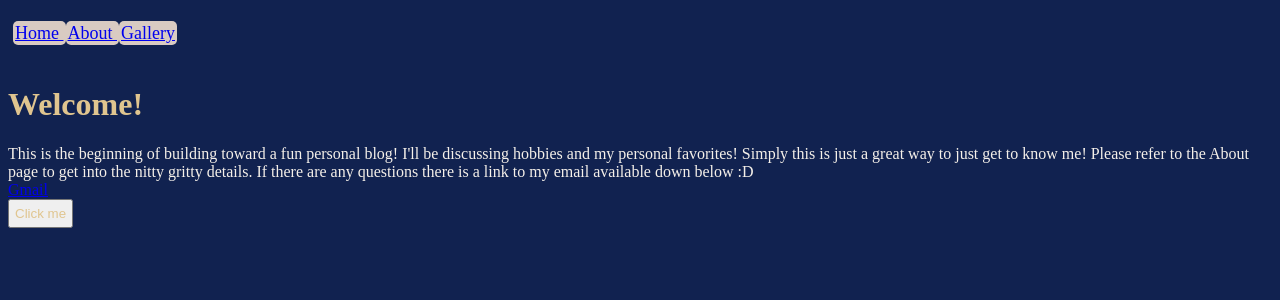
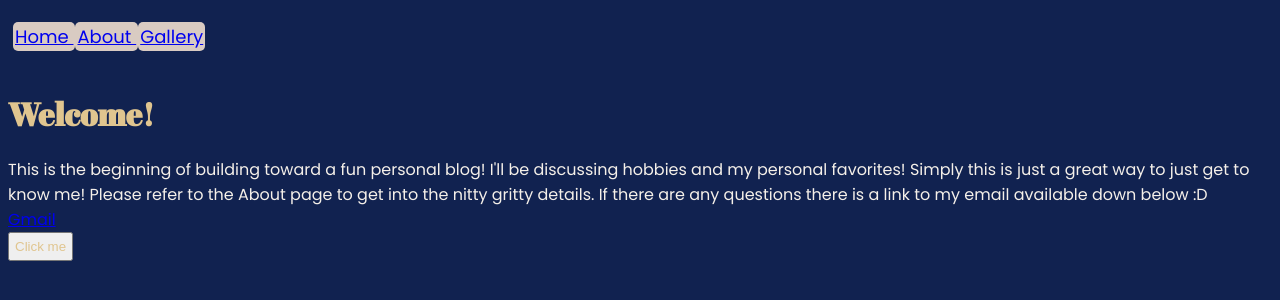
Before and after one commit to AquaticFish/AquaticFish.github.io, a plain HTML site: page index.html in a window 1280 px wide. Drawn offline with Linux system fonts and the light colour scheme.

Commit message:
Adding google font to the css

```diff
--- a/style/style.css
+++ b/style/style.css
@@ -5,10 +5,12 @@
 
 body {
     background-color: #112250;
+    font-family: 'Poppins', sans-serif;
 }
 
 .header {
     color: #e0c58f;
+    font-family: 'Abril Fatface', sans-serif;
 }
 
 
```
